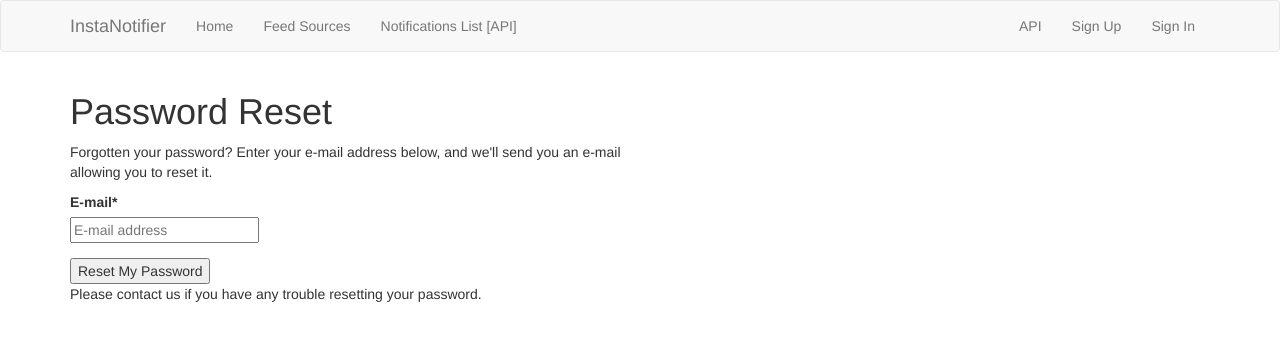
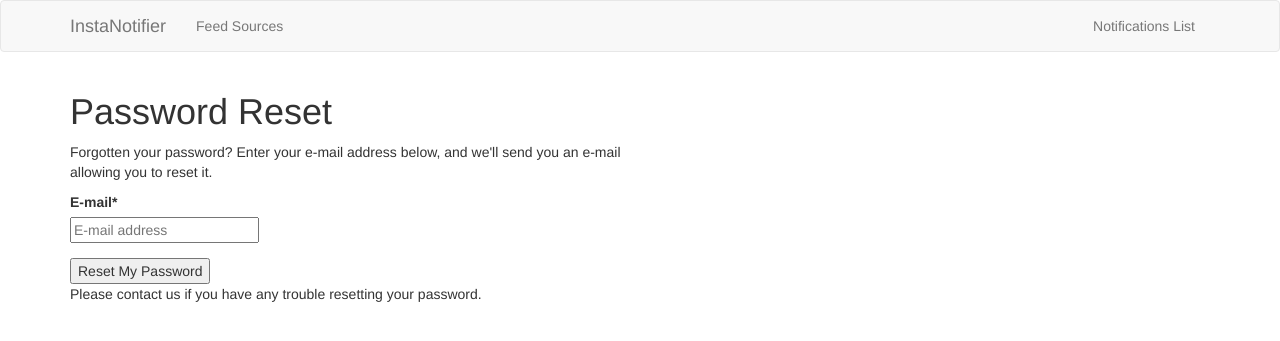
Before and after one commit to AlexanderKaluzhny/instanotifier, a Django app: page /accounts/password/reset/ in a window 1280 px wide. Shown: the top 341 px of the page. Run offline with Django 3.2, Linux system fonts and the light colour scheme; parts of the project's set-up code (start-up, migrations or seed data) failed here and were passed over; some libraries are stand-ins or nearby versions.

```diff
--- a/config/urls.py
+++ b/config/urls.py
@@ -5,7 +5,7 @@ from django.conf import settings
 from django.conf.urls import include, url
 from django.conf.urls.static import static
 from django.contrib import admin
-from django.views.generic import TemplateView
+from django.views.generic import TemplateView, RedirectView
 from django.views import defaults as default_views
 
 from instanotifier.feedsource import urls as feedsource_urls
@@ -14,12 +14,10 @@ from instanotifier.feedsource import urls as feedsource_urls
 schema_view = schemas.get_schema_view(title="InstaNotifier stored notifications API", description="InstaNotifier stored notifications API")
 
 urlpatterns = [
-    url(r'^', include(feedsource_urls)),
-    url(r'^feeds/', include(feedsource_urls)),
-    url(r'^home/$', TemplateView.as_view(template_name='pages/home.html'), name='home'),
-
     # Django Admin, use {% url 'admin:index' %}
     url(settings.ADMIN_URL, admin.site.urls),
+
+    url(r'^feeds/', include(feedsource_urls)),
 
     # User management
     url(r'^users/', include('instanotifier.users.urls', namespace='users')),
@@ -30,7 +28,9 @@ urlpatterns = [
     url(r'^api/v1/', include('instanotifier.api.urls', namespace='api-v1')),
 
     url(r'^api-auth/', include('rest_framework.urls', namespace='rest_framework')),
-    url(r'^react-index/', TemplateView.as_view(template_name='react/index.html') ),
+
+    url(r'^react-index/', TemplateView.as_view(template_name='react/index.html'), name="react-notifications-list" ),
+    url(r'^$', RedirectView.as_view(pattern_name="react-notifications-list")),
 
 ] + static(settings.MEDIA_URL, document_root=settings.MEDIA_ROOT)
 
--- a/front-end/src/App.js
+++ b/front-end/src/App.js
@@ -21,13 +21,13 @@ function App() {
         <DatesRequestor />
         <Layout>
           <Grid container spacing={1} style={{ minHeight: "70vh" }}>
-            <Grid item lg={12}>
+            <Grid item xs={12}>
               <ItemsListBar />
             </Grid>
-            <Grid item lg={8}>
+            <Grid item xs={7} sm={9} md={8}>
               <ItemsList />
             </Grid>
-            <Grid item lg={4}>
+            <Grid item xs={5} sm={3} md={4}>
               <DatesList />
             </Grid>
           </Grid>
--- a/front-end/src/components/ItemCard.jsx
+++ b/front-end/src/components/ItemCard.jsx
@@ -102,12 +102,12 @@ export default function ItemCard(props) {
     <Card>
       <Box p={2}>
         <Grid container>
-          <Grid item xs={3}>
+          <Grid item xs={6} sm={3}>
             <Typography align="left" variant="body1">
               {country}
             </Typography>
           </Grid>
-          <Grid item xs={3}>
+          <Grid item xs={6} sm={3}>
             {formattedBudget && (
               <Chip
                 size="small"
@@ -117,7 +117,7 @@ export default function ItemCard(props) {
               />
             )}
           </Grid>
-          <Grid item xs={6}>
+          <Grid item xs={12} sm={6}>
             <Typography align="right">{source_name}</Typography>
           </Grid>
         </Grid>
--- a/instanotifier/templates/base.html
+++ b/instanotifier/templates/base.html
@@ -44,35 +44,29 @@
           <div id="navbar" class="collapse navbar-collapse">
             <ul class="nav navbar-nav navbar-left">
               <li class="nav-item">
-                <a class="nav-link" href="{% url 'home' %}">Home</a>
-              </li>
-              <li class="nav-item">
                 <a class="nav-link" href="{% url 'feedsource:list' %}">Feed Sources</a>
-              </li>
-              <li class="nav-item">
-                <a class="nav-link" href="{% url 'api-v1:rssnotification-list' %}?format=html">Notifications List [API]</a>
               </li>
             </ul>
 
             <ul class="nav navbar-nav navbar-right">
               <li class="nav-item">
-                <a class="nav-link" href="{% url 'api-v1:rssnotification-list' %}?format=api">API</a>
+                <a class="nav-link" href="{% url 'react-notifications-list' %}">Notifications List</a>
               </li>
-              {% if request.user.is_authenticated %}
-                <li class="nav-item">
-                  <a class="nav-link" href="{% url 'users:detail' request.user.username  %}">{% trans "My Profile" %}</a>
-                </li>
-                <li class="nav-item">
-                  <a class="nav-link" href="{% url 'account_logout' %}">{% trans "Sign Out" %}</a>
-                </li>
-              {% else %}
-                <li class="nav-item">
-                  <a id="sign-up-link" class="nav-link" href="{% url 'account_signup' %}">{% trans "Sign Up" %}</a>
-                </li>
-                <li class="nav-item">
-                  <a id="log-in-link" class="nav-link" href="{% url 'account_login' %}">{% trans "Sign In" %}</a>
-                </li>
-              {% endif %}
+<!--              {% if request.user.is_authenticated %}-->
+<!--                <li class="nav-item">-->
+<!--                  <a class="nav-link" href="{% url 'users:detail' request.user.username  %}">{% trans "My Profile" %}</a>-->
+<!--                </li>-->
+<!--                <li class="nav-item">-->
+<!--                  <a class="nav-link" href="{% url 'account_logout' %}">{% trans "Sign Out" %}</a>-->
+<!--                </li>-->
+<!--              {% else %}-->
+<!--                <li class="nav-item">-->
+<!--                  <a id="sign-up-link" class="nav-link" href="{% url 'account_signup' %}">{% trans "Sign Up" %}</a>-->
+<!--                </li>-->
+<!--                <li class="nav-item">-->
+<!--                  <a id="log-in-link" class="nav-link" href="{% url 'account_login' %}">{% trans "Sign In" %}</a>-->
+<!--                </li>-->
+<!--              {% endif %}-->
             </ul>
           </div>
         </div>
```
Also changed, not shown: front-end/src/Layout.jsx (+24 -5 lines), front-end/src/components/DateListItem.jsx (+11 -3 lines), front-end/src/components/ItemsListBar.jsx (+4 -4 lines).
